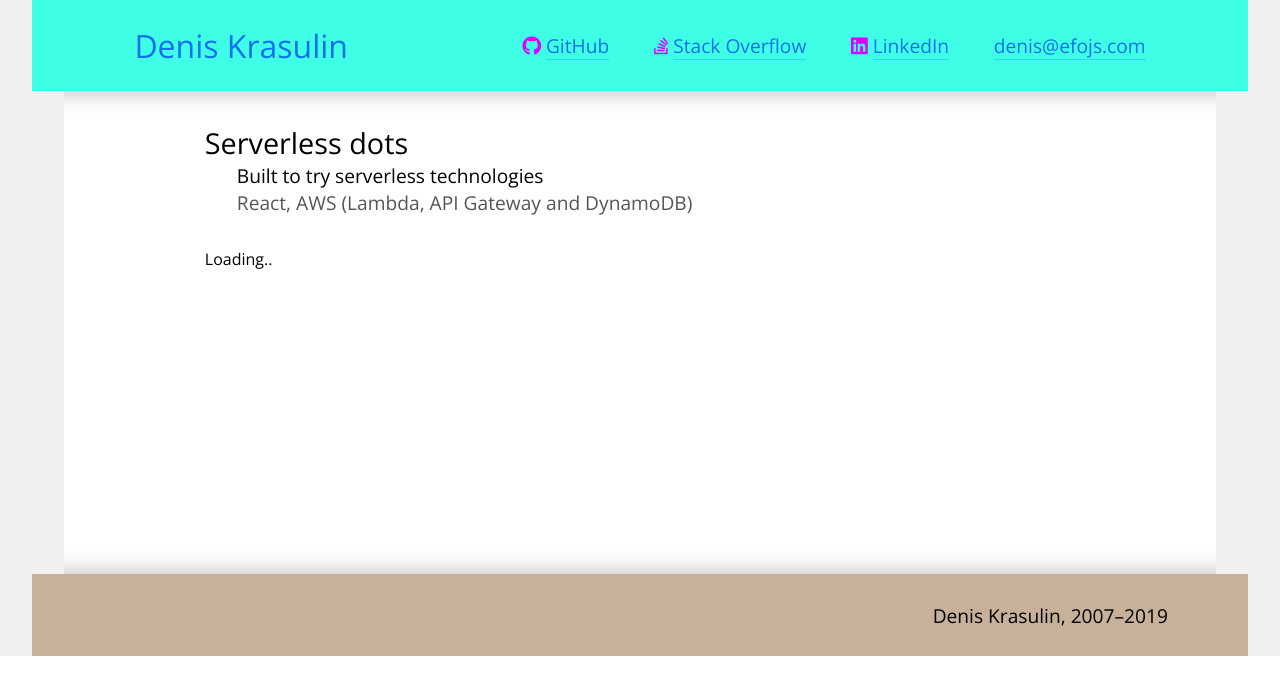
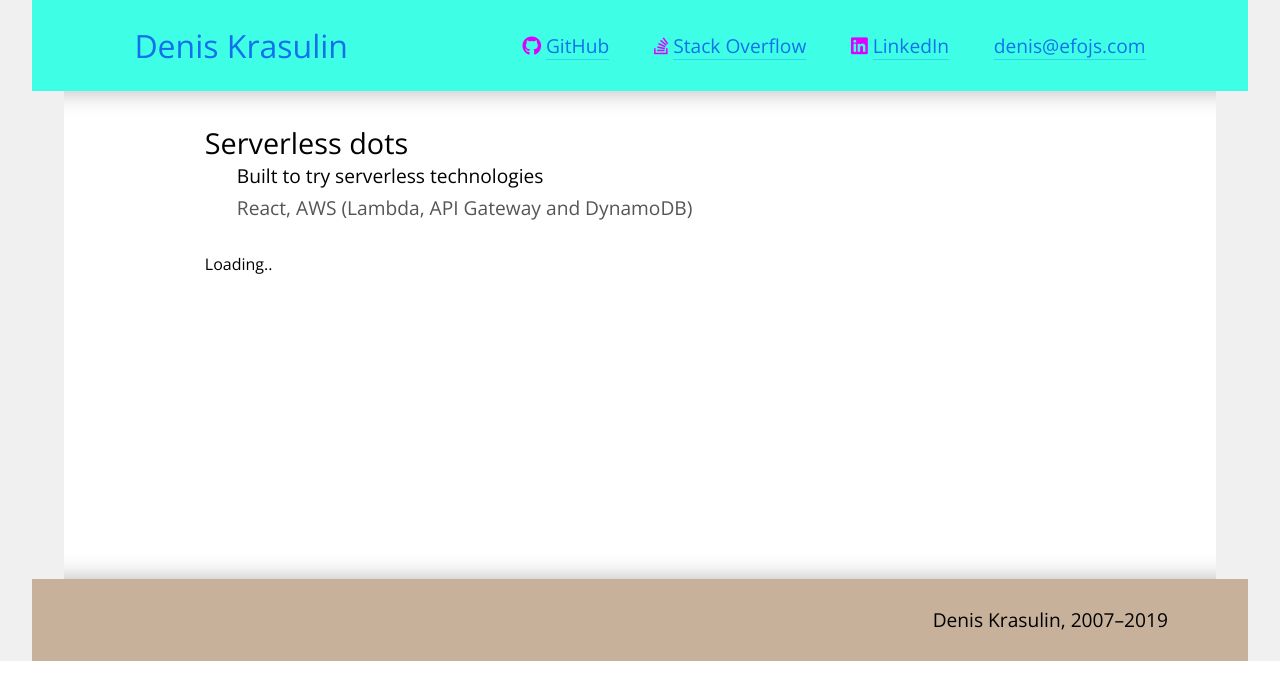
Before and after one commit to efojs/efojs.com, a Jekyll site: the page built from _posts/2019-11-09-serverless-dots.html, in a window 1280 px wide. Shown: the top 700 px of the page. Built offline with Jekyll 4.4.1, drawn with Linux system fonts in a browser that asks for light colours; nearby versions of some CDN libraries.

Commit message:
Add some air to post description

```diff
--- a/_sass/main.scss
+++ b/_sass/main.scss
@@ -247,6 +247,7 @@ main {
 .post-description {
   p {
     padding-left: 2rem;
+    margin-bottom: 0.3rem;
   }
   p:nth-of-type(2){
     color: #555;
```
